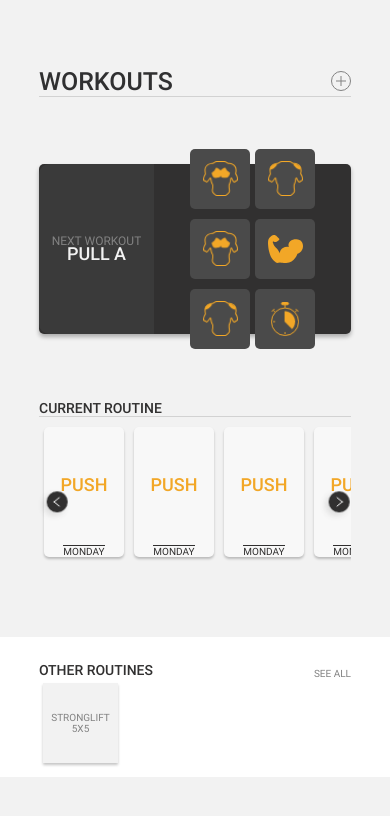
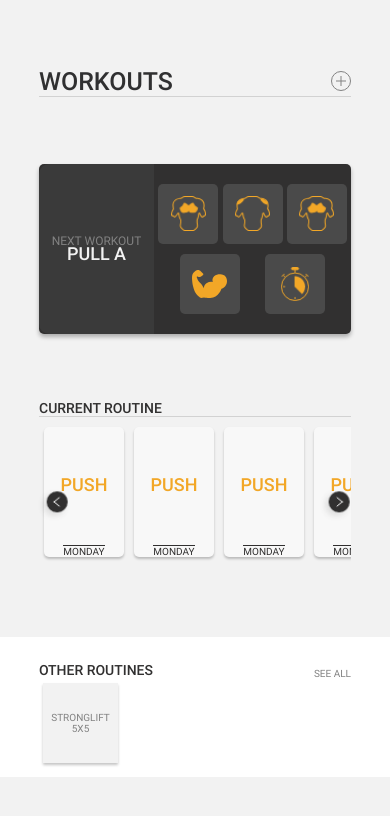
Before and after one commit to RagOfJoes/React-Native-Workout, a React Native app: screen / in a window 390 px wide. Shown: the top 816 px of the page. Built offline with nearby package versions, Linux system fonts and the light colour scheme.

Commit message:
nextWorkout a W.I.P | utilized flexBox more

```diff
--- a/Components/Home/Next Workout/Muscle.js
+++ b/Components/Home/Next Workout/Muscle.js
@@ -48,7 +48,6 @@ const styles = StyleSheet.create({
     muscleContainer: {
         width: 60,
         height: 60,
-        marginLeft: 5,
         borderRadius: 5,
         marginVertical: 5,
         alignItems: "center",
--- a/Components/Home/Next Workout/NextWorkout.js
+++ b/Components/Home/Next Workout/NextWorkout.js
@@ -27,7 +27,7 @@ const NextWorkout = () => {
                         <Muscle muscleName="Shoulders" />
                         <Muscle muscleName="Chest" />
                         <Muscle muscleName="Arms" />
-                        <Muscle muscleName="Shoulders" />
+                        {/* <Muscle muscleName="Shoulders" /> */}
                         <TouchableOpacity style={styles.interactWorkout}>
                             <Image source={require("../../../assets/StartEdit.png")} style={{ width: 28, height: 34 }} resizeMode="cover" />
                         </TouchableOpacity>
@@ -101,18 +101,14 @@ const styles = StyleSheet.create({
     // Start Muscle Group
     muscleGroup: {
         flex: 1,
-        paddingRight: 5,
         flexWrap: "wrap",
-        paddingVertical: 20,
+        alignSelf: "center",
         flexDirection: "row",
-        alignContent: "center",
-        justifyContent: "center"
+        justifyContent: "space-evenly"
     },
     interactWorkout: {
-        // right: 4,
         width: 60,
         height: 60,
-        marginLeft: 5,
         borderRadius: 5,
         marginVertical: 5,
         alignItems: "center",
```
